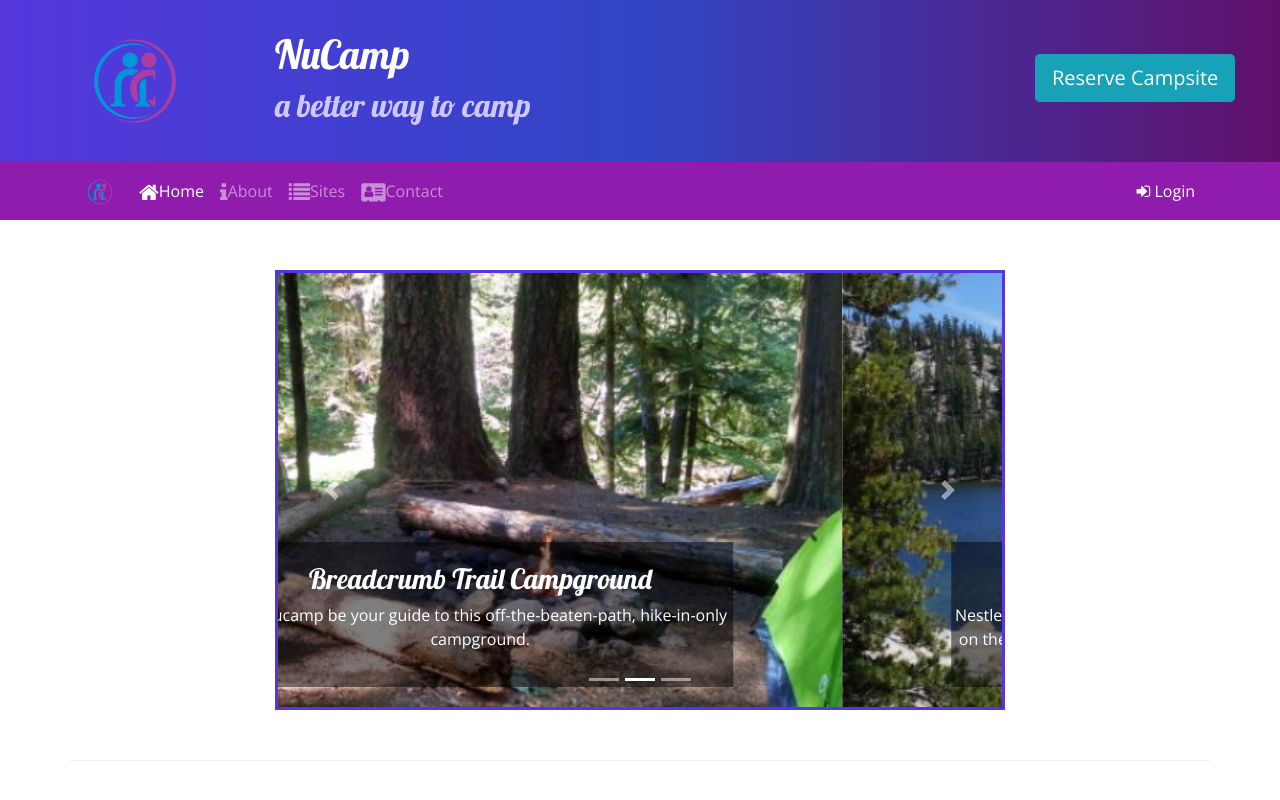
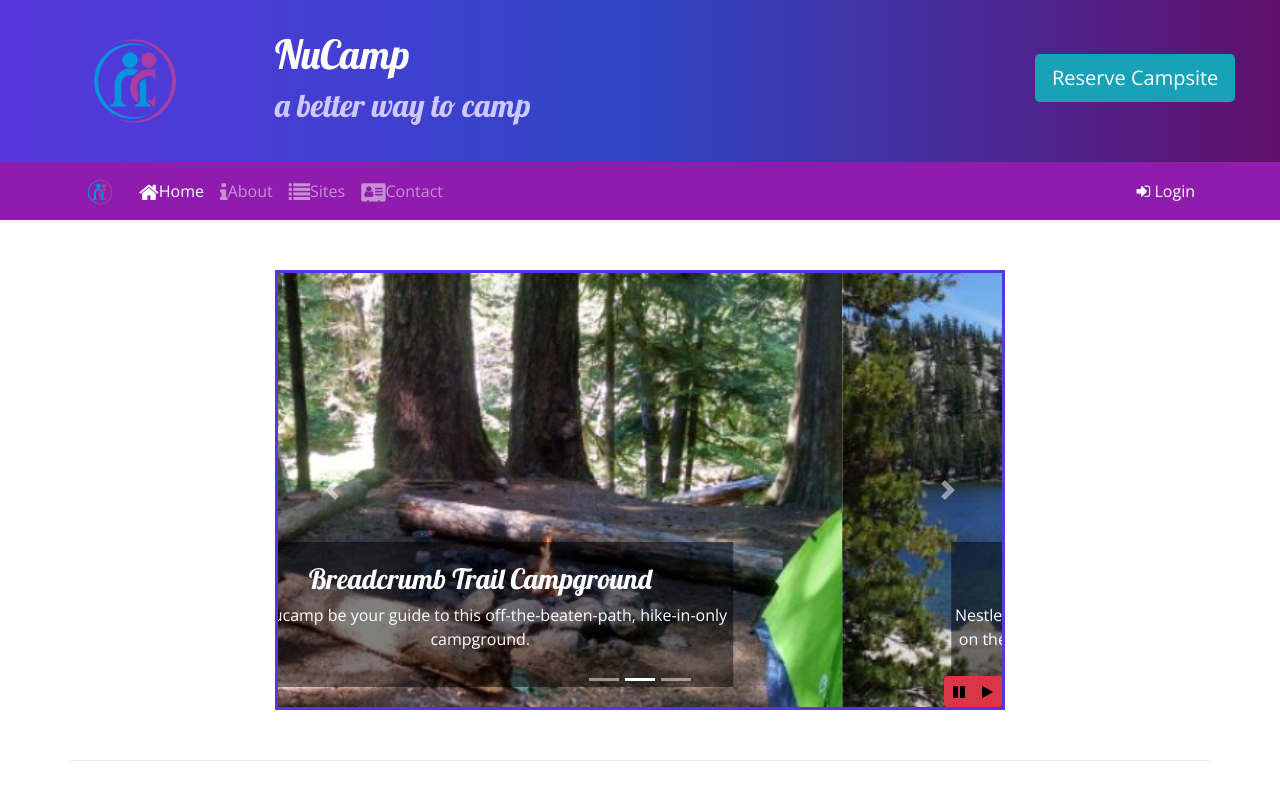
Before and after one commit to igot2bfreee/nucampsite, a website: page index.html in a window 1280 px wide. Shown: the top 800 px of the page. Drawn offline with nearby package versions, Linux system fonts and the light colour scheme.

Commit message:
bootstrap and jquery pt 1

```diff
--- a/css/styles.css
+++ b/css/styles.css
@@ -41,3 +41,8 @@ header h2 {
 .carousel {
     border: solid #5637DD;
 }
+#carouselButton {
+   position: absolute;
+   right: 0;
+   bottom: 0;
+}
--- a/index.html
+++ b/index.html
@@ -185,6 +185,14 @@
                         <span class="carousel-control-next-icon"></span>
                         <span class="sr-only">Next</span>
                     </a>
+                    <div class="btn-group" id="carouselButton">
+                        <button class="btn bg-danger btn-sm" id="carouselPause">
+                            <i class="fa fa-pause"></i>
+                        </button>
+                        <button class="btn bg-danger btn-sm" id="carouselPlay">
+                            <i class="fa fa-play"></i>
+                        </button>
+                    </div>
                 </div>
             </div>
         </div>
@@ -266,6 +274,17 @@
     <script src="node_modules/popper.js/dist/umd/popper.min.js"></script>
     <script src="node_modules/bootstrap/dist/js/bootstrap.min.js"></script>
 
+    <script>
+        $(function() {
+            $(".carousel").carousel( { interval: 2000 } );
+            $("#carouselPause").click(function(){
+                $(".carousel").carousel("pause");
+            })
+            $("#carouselPlay").click(function(){
+                $(".carousel").carousel("cycle");
+            });
+        });
+    </script>
 </body>
 
 </html>
```
Also changed, not shown: 1 other file.
